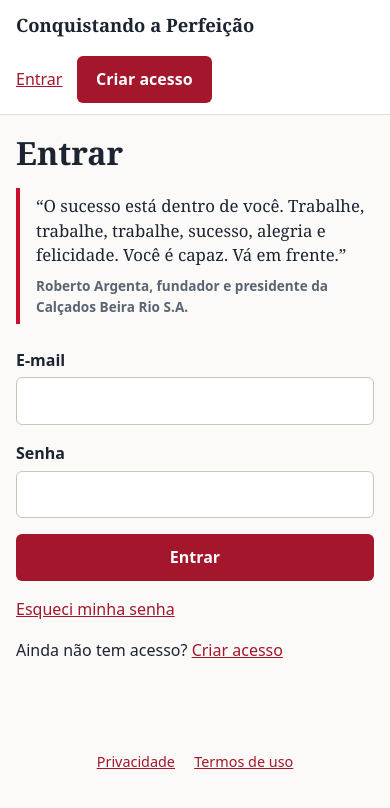
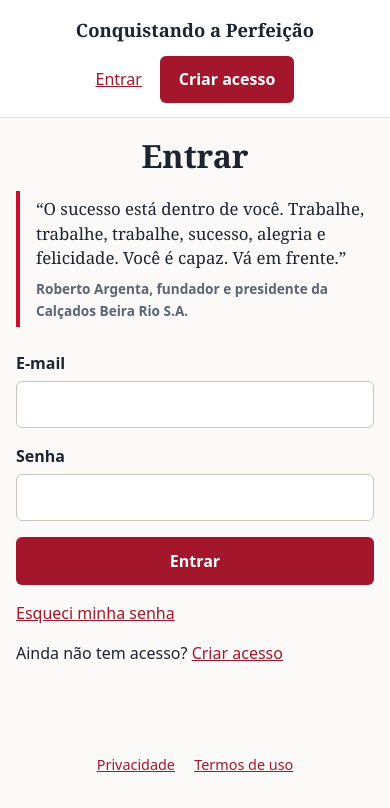
Before and after one commit to Pauloplanob1402/Conquistandoaperfeicao, a Next.js app: page /login in a window 390 px wide. Shown: the top 808 px of the page. Built offline with nearby package versions, Linux system fonts and the light colour scheme; no server answers.

Commit message:
corrigido com ajuda de Paulo

```diff
--- a/src/app/cadastro/page.tsx
+++ b/src/app/cadastro/page.tsx
@@ -24,7 +24,7 @@ export default async function Cadastro({ searchParams }: { searchParams: Promise
   const { data: unidades } = await supabase.from('unidades').select('id,nome').order('nome');
   return (
     <main className="pagina estreito">
-      <h1>Criar acesso</h1>
+      <h1 className="titulo-centro">Criar acesso</h1>
       {sp.erro === 'aceite' && <p className="aviso">Aceite os termos e o aviso de privacidade para continuar.</p>}
       {sp.erro === '1' && <p className="aviso">Não foi possível criar o acesso. Confira o e-mail e use uma senha de 6 ou mais caracteres.</p>}
       <p style={{ color: 'var(--cinza)' }}>Seu acesso será aprovado antes de liberar o conteúdo.</p>
--- a/src/app/globals.css
+++ b/src/app/globals.css
@@ -86,10 +86,11 @@ progress{height:10px}
 .pilares .onde{margin-top:.8rem;padding-top:.6rem;border-top:1px solid var(--linha);color:var(--tinta);font-size:.88rem;font-weight:600}
 @media(min-width:900px){.pilares{grid-template-columns:repeat(3,1fr)}.pilares li:not(:last-child)::after{content:"→";position:absolute;right:-1.1rem;top:50%;transform:translateY(-50%);z-index:1;width:1.2rem;text-align:center;line-height:1;font-size:1.4rem;color:var(--vermelho);background:var(--papel)}}
 
-/* Página inicial no celular: tudo centralizado (só afeta telas até 640px e só a landing; o PC não muda) */
+/* Página inicial no celular: tudo centralizado (só telas até 640px; topo centralizado para quem ainda não entrou; o PC não muda) */
 @media(max-width:640px){
-  body:has(.hero.grande) .topo{flex-direction:column;justify-content:center;text-align:center;gap:.7rem;padding:1rem 1rem .9rem}
-  body:has(.hero.grande) .topo nav{justify-content:center;gap:1.1rem}
+  .topo:has(a[href="/login"]){flex-direction:column;align-items:center;justify-content:center;text-align:center;gap:.7rem;padding:1rem 1rem .9rem}
+  .topo:has(a[href="/login"]) nav{justify-content:center;gap:1.1rem}
+  .titulo-centro{text-align:center}
   .hero.grande{align-items:center;text-align:center;min-height:min(78dvh,640px);padding-top:.5rem}
   .hero.grande .kicker{max-width:19rem;text-wrap:balance;line-height:1.45;text-transform:uppercase;letter-spacing:.09em;font-size:.78rem}
   .hero.grande .kicker::before{content:"";display:block;width:3rem;height:3px;background:var(--vermelho-vivo);border-radius:2px;margin:0 auto 1rem}
--- a/src/app/login/page.tsx
+++ b/src/app/login/page.tsx
@@ -15,7 +15,7 @@ export default async function Login({ searchParams }: { searchParams: Promise<{
   const sp = await searchParams;
   return (
     <main className="pagina estreito">
-      <h1>Entrar</h1>
+      <h1 className="titulo-centro">Entrar</h1>
       <Frase compacta />
       {sp.ok && <p className="aviso ok">Acesso criado. Confirme seu e-mail e depois entre.</p>}
       {sp.erro && <p className="aviso">E-mail ou senha incorretos.</p>}
```
